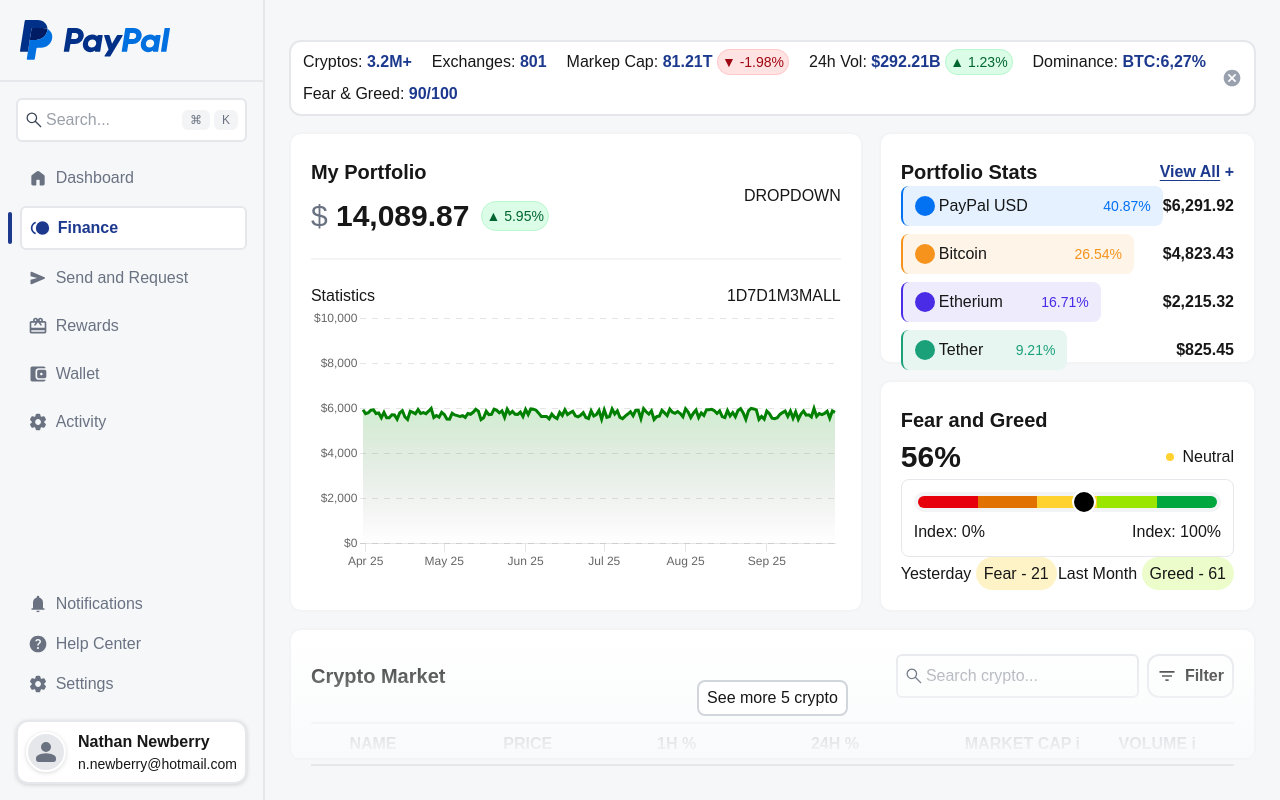
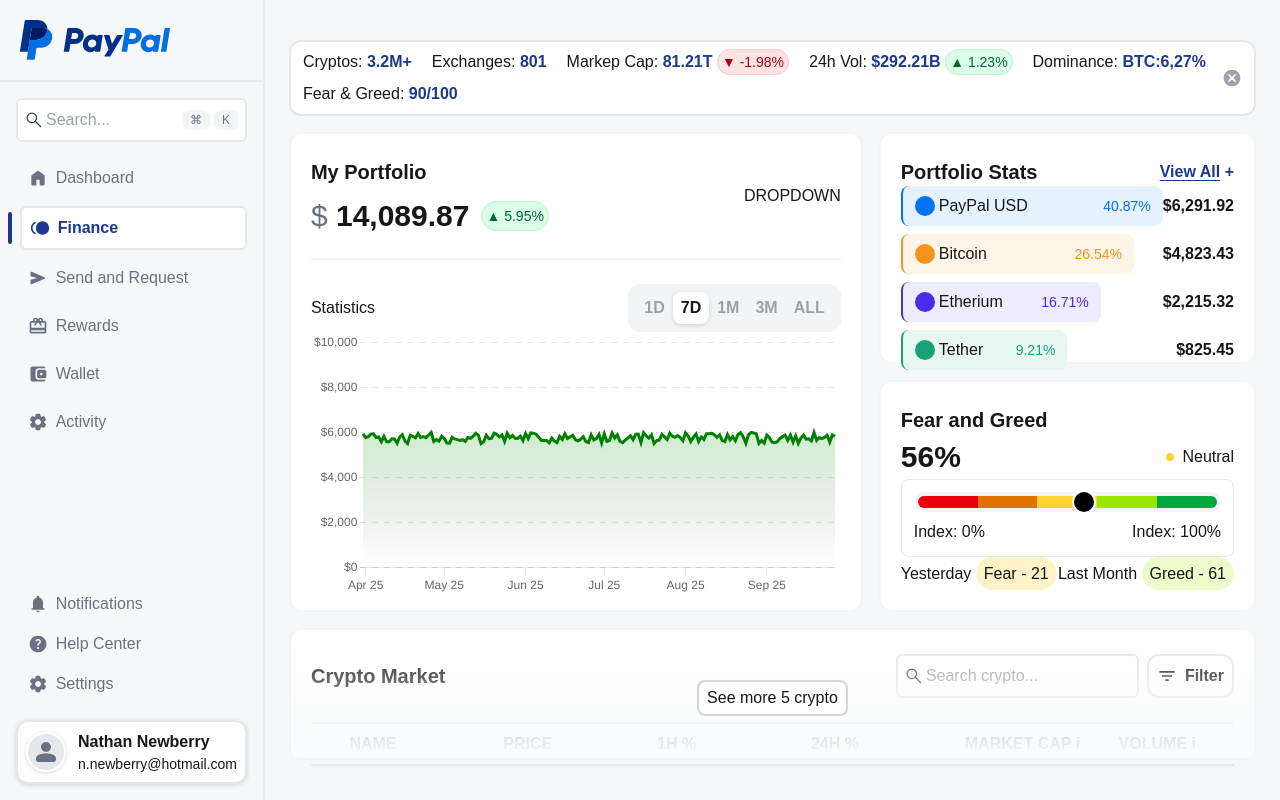
Before and after one commit to doublN/finance-dashboard, a Next.js app: page / in a window 1280 px wide. Built offline with nearby package versions, Linux system fonts and the light colour scheme.

Commit message:
finish StatisticsTableRangeWidget

```diff
--- a/src/components/StatisticsTableRangeWidget.tsx
+++ b/src/components/StatisticsTableRangeWidget.tsx
@@ -1,21 +1,27 @@
+"use client";
+
+import { useState } from "react";
+
 export function StatisticsTableRangeWidget() {
+  const [selected, setSelected] = useState("7D");
+
+  const values = ["1D", "7D", "1M", "3M", "ALL"];
+
   return (
-    <div>
-      <span>
-        <button>1D</button>
-      </span>
-      <span>
-        <button>7D</button>
-      </span>
-      <span>
-        <button>1M</button>
-      </span>
-      <span>
-        <button>3M</button>
-      </span>
-      <span>
-        <button>AL</button>L
-      </span>
+    <div className="p-2 bg-gray-100 rounded-xl">
+      {values.map((value) => (
+        <button
+          key={value}
+          className={`py-1 px-2 ${
+            value === selected ? "bg-white drop-shadow-sm" : "text-gray-400"
+          }  rounded-lg font-semibold hover:cursor-pointer`}
+          onClick={() => {
+            setSelected(value);
+          }}
+        >
+          <span>{value}</span>
+        </button>
+      ))}
     </div>
   );
 }
```
